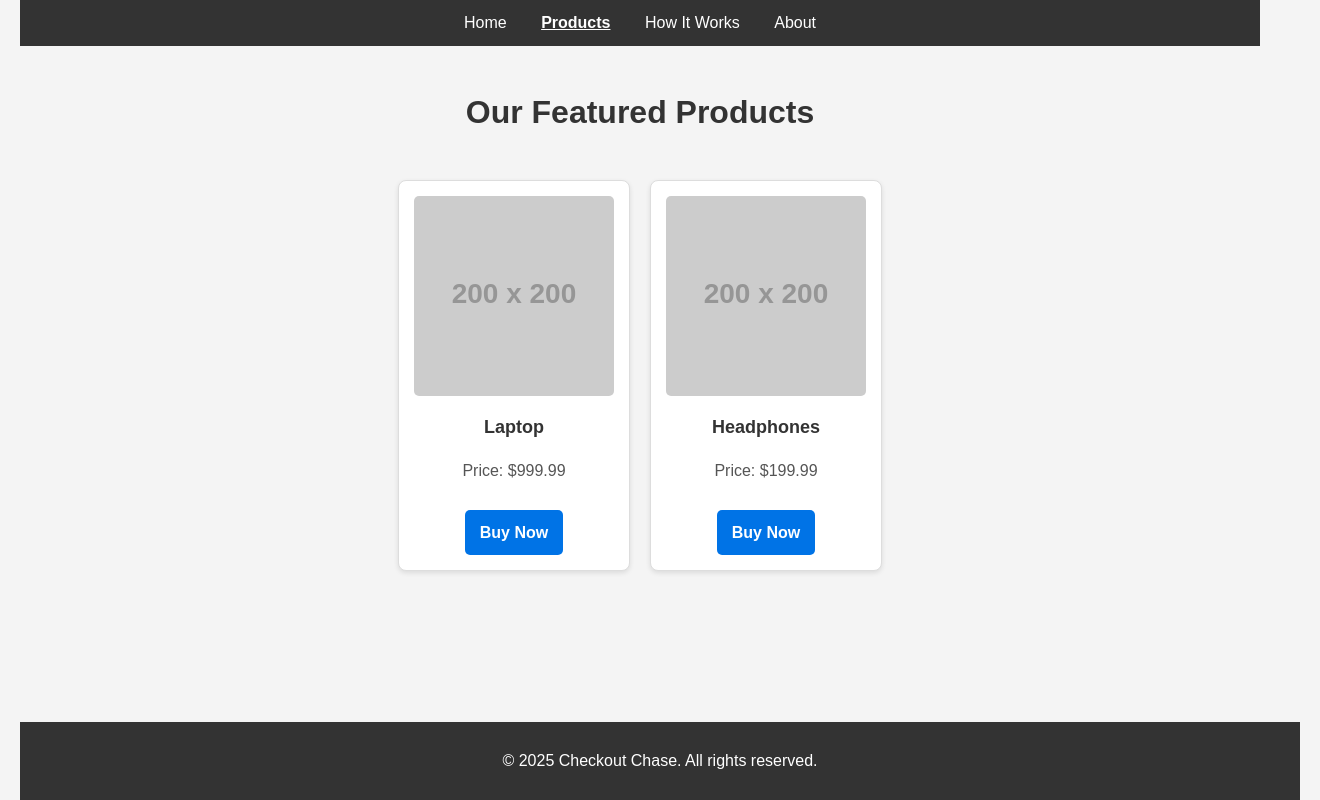
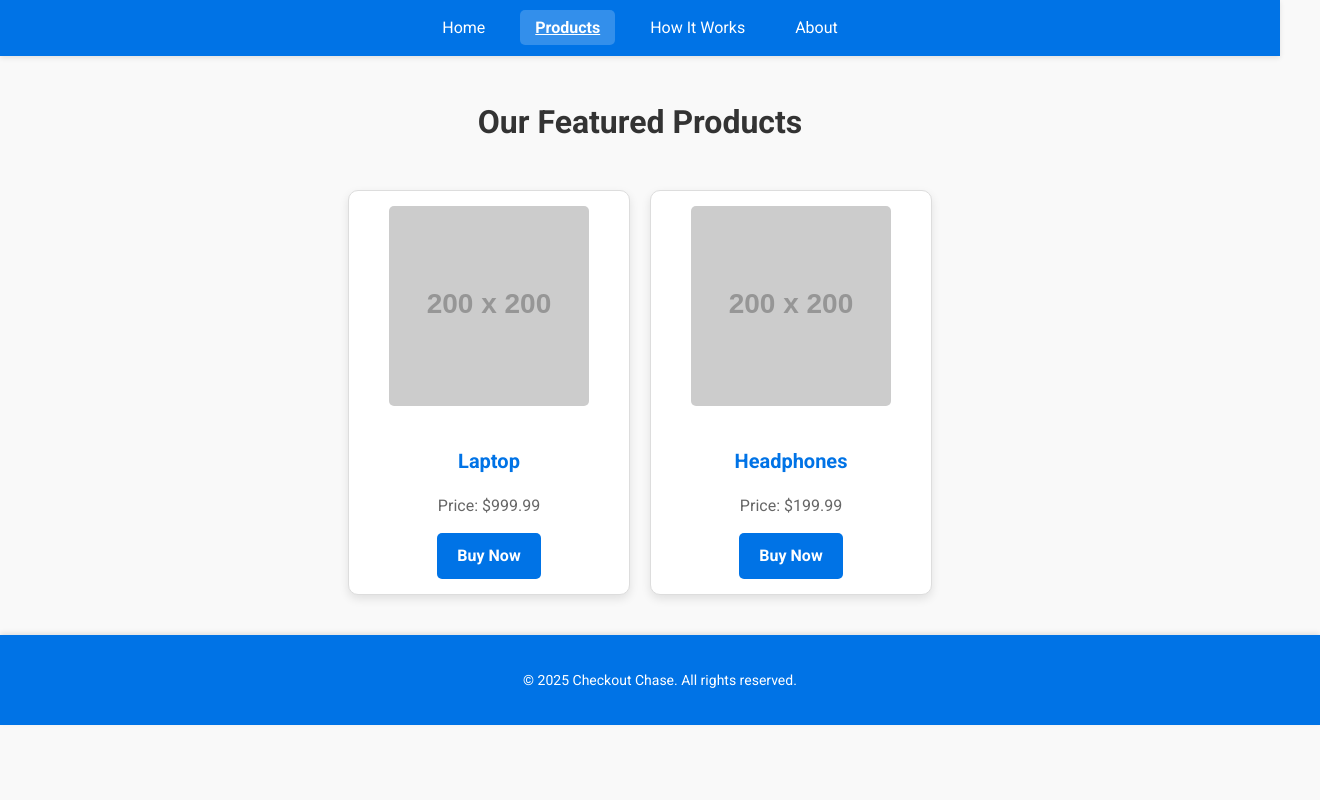
Before and after one commit to CheckoutChase/checkoutchase, a plain HTML site: page public/products.html in a window 1280 px wide. Shown: the whole page, 1320 px wide, since content can reach past the window. Drawn offline with Linux system fonts and the light colour scheme; placeholder pictures from the web are drawn by us.

Commit message:
improved ui1

```diff
--- a/public/products.html
+++ b/public/products.html
@@ -1,4 +1,5 @@
 <!DOCTYPE html>
+<link href="https://fonts.googleapis.com/css2?family=Roboto:wght@400;700&display=swap" rel="stylesheet">
 <html lang="en">
 <head>
     <meta charset="UTF-8">
--- a/public/styles.css
+++ b/public/styles.css
@@ -7,33 +7,90 @@ body, ul {
 
 /* Body styles */
 body {
-    font-family: Arial, sans-serif;
+    font-family: 'Roboto', Arial, sans-serif;
     line-height: 1.6;
+    font-size: 16px;
     color: #333;
-    background-color: #f4f4f4;
-    padding: 0 20px;
+    background-color: #f9f9f9;
 }
 
 /* Header styles */
 header {
-    background: #333;
+    background: #0073e6;
     color: #fff;
-    padding: 10px 0;
+    padding: 15px 0;
+    position: sticky;
+    top: 0;
+    z-index: 1000;
+    box-shadow: 0 2px 5px rgba(0, 0, 0, 0.1);
 }
 
 header ul {
     list-style: none;
     text-align: center;
+    display: flex;
+    justify-content: center;
+    gap: 20px;
 }
 
 header ul li {
-    display: inline;
-    margin: 0 15px;
+    margin: 0;
 }
 
 header ul li a {
     color: #fff;
     text-decoration: none;
+    font-size: 16px;
+    padding: 8px 15px;
+    border-radius: 5px;
+    transition: background 0.3s;
+}
+
+header ul li a:hover {
+    background: #005bb5;
+}
+
+header ul li a.active {
+    font-weight: bold;
+    text-decoration: underline;
+    background: rgba(255, 255, 255, 0.2);
+    border-radius: 5px;
+}
+
+/* Hero section */
+.hero {
+    background: linear-gradient(135deg, #0073e6, #005bb5);
+    color: #fff;
+    text-align: center;
+    padding: 60px 20px;
+    margin-bottom: 20px;
+}
+
+.hero-content h1 {
+    font-size: 36px;
+    margin-bottom: 20px;
+}
+
+.hero-content p {
+    font-size: 18px;
+    margin-bottom: 20px;
+}
+
+.cta-button {
+    display: inline-block;
+    background: #fff;
+    color: #0073e6;
+    padding: 10px 20px;
+    text-decoration: none;
+    font-size: 16px;
+    border-radius: 5px;
+    font-weight: bold;
+    transition: background 0.3s, color 0.3s;
+}
+
+.cta-button:hover {
+    background: #005bb5;
+    color: #fff;
 }
 
 /* Main content */
@@ -44,15 +101,18 @@ main {
 
 /* Footer styles */
 footer {
+    background: #0073e6;
+    color: #fff;
+    padding: 20px;
     text-align: center;
-    padding: 10px 0;
-    background: #333;
-    color: #fff;
-    position: fixed;
+    font-size: 14px;
+    box-shadow: 0 -2px 5px rgba(0, 0, 0, 0.1);
+    position: relative;
     bottom: 0;
     width: 100%;
 }
 
+/* Product grid */
 .grid {
     display: flex;
     flex-wrap: wrap;
@@ -61,51 +121,57 @@ footer {
     padding: 20px;
 }
 
+/* Product cards */
 .product-card {
     border: 1px solid #ddd;
+    border-radius: 10px;
     padding: 15px;
     text-align: center;
     background: #fff;
-    border-radius: 8px;
-    width: 200px;
-    box-shadow: 0 2px 5px rgba(0, 0, 0, 0.1);
-    transition: transform 0.2s;
+    box-shadow: 0 4px 10px rgba(0, 0, 0, 0.1);
+    transition: transform 0.3s, box-shadow 0.3s;
+    width: 250px;
 }
 
 .product-card:hover {
     transform: scale(1.05);
+    box-shadow: 0 6px 15px rgba(0, 0, 0, 0.2);
 }
 
 .product-card img {
     max-width: 100%;
     border-radius: 5px;
+    margin-bottom: 15px;
 }
 
 .product-card h2 {
-    font-size: 18px;
-    margin: 10px 0;
+    font-size: 20px;
+    margin-bottom: 10px;
+    color: #0073e6;
 }
 
 .product-card p {
-    color: #555;
+    color: #666;
     font-size: 16px;
+    margin-bottom: 15px;
 }
 
 .product-card a {
     display: inline-block;
-    margin-top: 10px;
-    padding: 10px 15px;
+    padding: 10px 20px;
     background: #0073e6;
     color: #fff;
     text-decoration: none;
     border-radius: 5px;
     font-weight: bold;
+    transition: background 0.3s;
 }
 
 .product-card a:hover {
     background: #005bb5;
 }
 
+/* Utility styles */
 .active {
     font-weight: bold;
     text-decoration: underline;
```
Also changed, not shown: public/about.html (+1 -0 lines), public/how-it-works.html (+1 -0 lines), public/index.html (+1 -0 lines).
